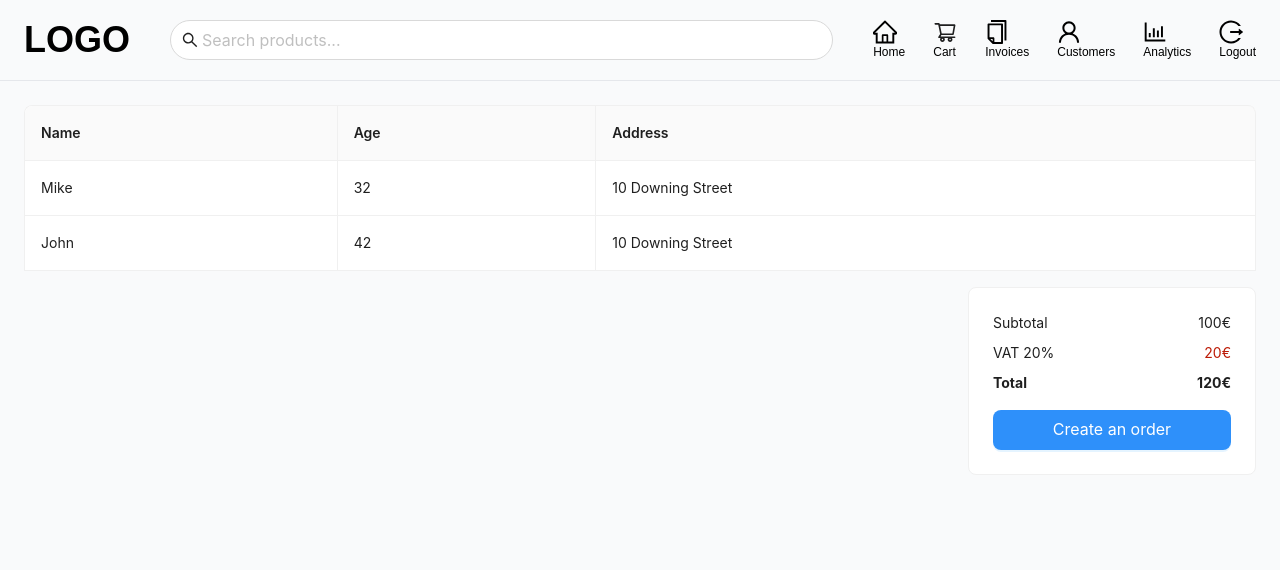
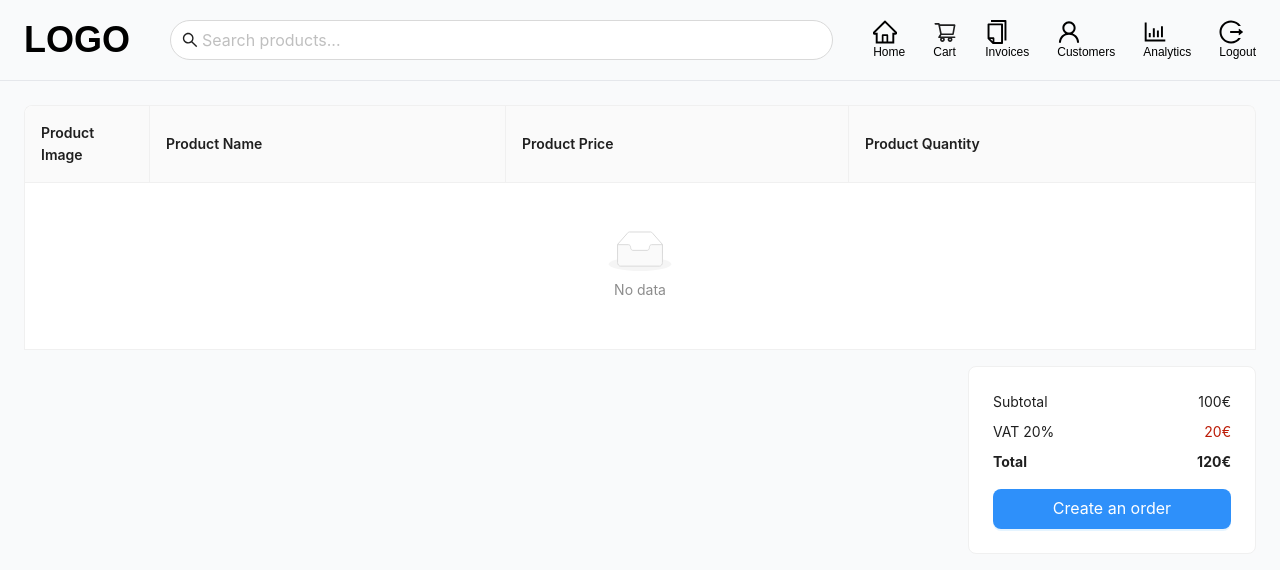
Before and after one commit to eflatuna/mern_pos_application, a React (Create React App) app in the folder client/: page /cart in a window 1280 px wide. Shown: the top 570 px of the page. Built offline with nearby package versions, Linux system fonts and the light colour scheme.

Commit message:
`feat: updated CartPage.jsx with new imports, state management, and table columns`

```diff
--- a/client/src/pages/CartPage.jsx
+++ b/client/src/pages/CartPage.jsx
@@ -1,40 +1,93 @@
-import { Button, Card, Table } from "antd";
+import { Button, Card, Table, message } from "antd";
 import Header from "../components/Header/Header";
 import { useState } from "react";
 import CreateInvoice from "../components/cart_totals/CreateInvoice";
+import { useSelector } from "react-redux";
+import { MinusCircleOutlined, PlusCircleOutlined } from "@ant-design/icons";
+import { useDispatch } from "react-redux";
+import {
+	incrementQuantity,
+	decrementQuantity,
+	deleteCart,
+} from "../redux/cartSlice";
 
 const CartPage = () => {
 	const [isModalOpen, setIsModalOpen] = useState(false);
-	const dataSource = [
-		{
-			key: "1",
-			name: "Mike",
-			age: 32,
-			address: "10 Downing Street",
-		},
-		{
-			key: "2",
-			name: "John",
-			age: 42,
-			address: "10 Downing Street",
-		},
-	];
+	const cart = useSelector((state) => state.cart);
+	const dispatch = useDispatch();
+	const [messageApi, contextHolder] = message.useMessage();
 
 	const columns = [
 		{
-			title: "Name",
-			dataIndex: "name",
-			key: "name",
+			title: "Product Image",
+			dataIndex: "img",
+			key: "img",
+			width: "125px",
+			render: (text) => {
+				return (
+					<img
+						src={text}
+						alt=""
+						className=" w-full h-20 object-cover"
+					/>
+				);
+			},
 		},
 		{
-			title: "Age",
-			dataIndex: "age",
-			key: "age",
+			title: "Product Name",
+			dataIndex: "category",
+			key: "category",
 		},
 		{
-			title: "Address",
-			dataIndex: "address",
-			key: "address",
+			title: "Product Price",
+			dataIndex: "price",
+			key: "price",
+			render: (text) => {
+				return <span>{text.toFixed(2)}€</span>;
+			},
+		},
+		{
+			title: "Product Quantity",
+			dataIndex: "quantity",
+			key: "quantity",
+			render: (text) => {
+				return (
+					<div className="flex items-center ">
+						{contextHolder}
+						<Button
+							type="primary"
+							size="small"
+							className="w-full flex items-center justify-center !rounded-full !bg-light-blue"
+							icon={<PlusCircleOutlined />}
+							onClick={() => dispatch(incrementQuantity(text))}
+						/>
+						<span className="font-bold w-6 inline-block text-center">
+							{text.quantity}
+						</span>
+						<Button
+							type="primary"
+							size="small"
+							className="w-full flex items-center justify-center !rounded-full !bg-danger-dark"
+							icon={<MinusCircleOutlined />}
+							onClick={() => {
+								if (text.quantity === 1) {
+									if (
+										window.confirm(
+											"Are you sure you want to delete this item?"
+										)
+									) {
+										dispatch(deleteCart(text));
+										messageApi.success("Item deleted");
+									}
+								}
+								if (text.quantity > 1) {
+									dispatch(decrementQuantity(text));
+								}
+							}}
+						/>
+					</div>
+				);
+			},
 		},
 	];
 
@@ -43,7 +96,7 @@ const CartPage = () => {
 			<Header />
 			<div className="px-6 ">
 				<Table
-					dataSource={dataSource}
+					dataSource={cart.cartItems}
 					columns={columns}
 					bordered
 					pagination={false}
```
